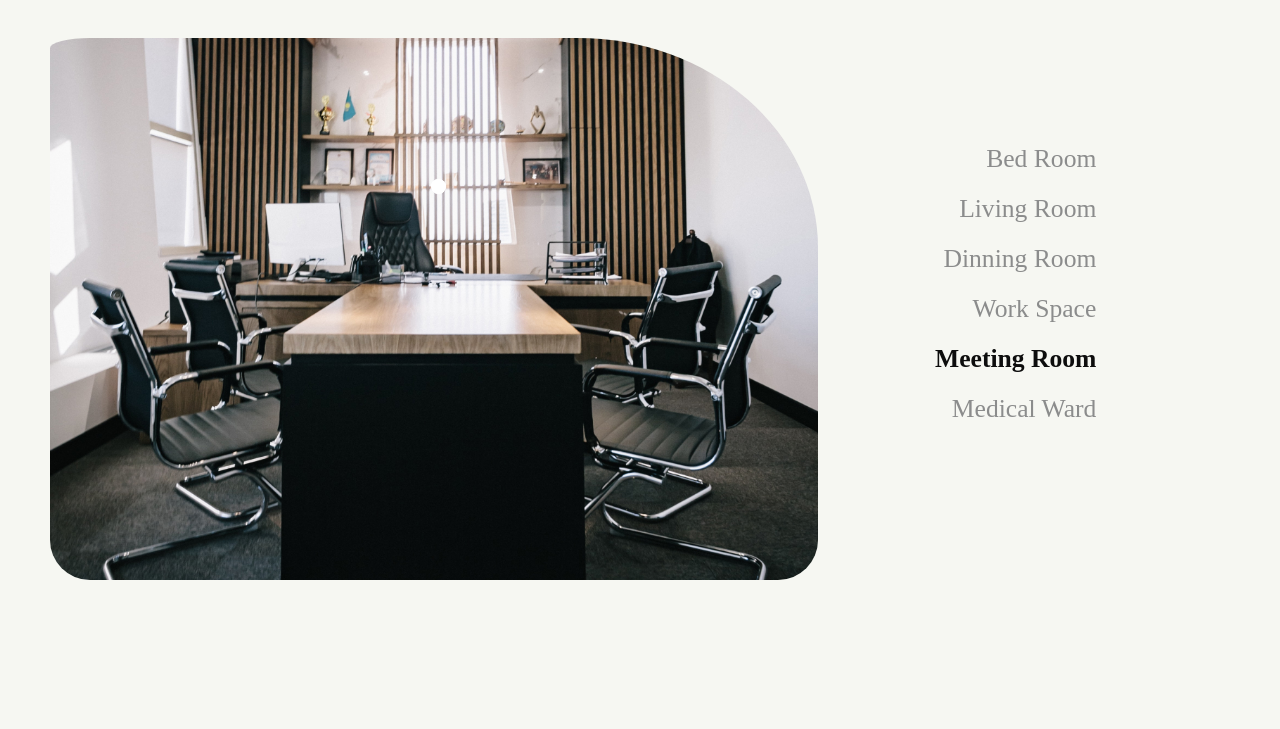
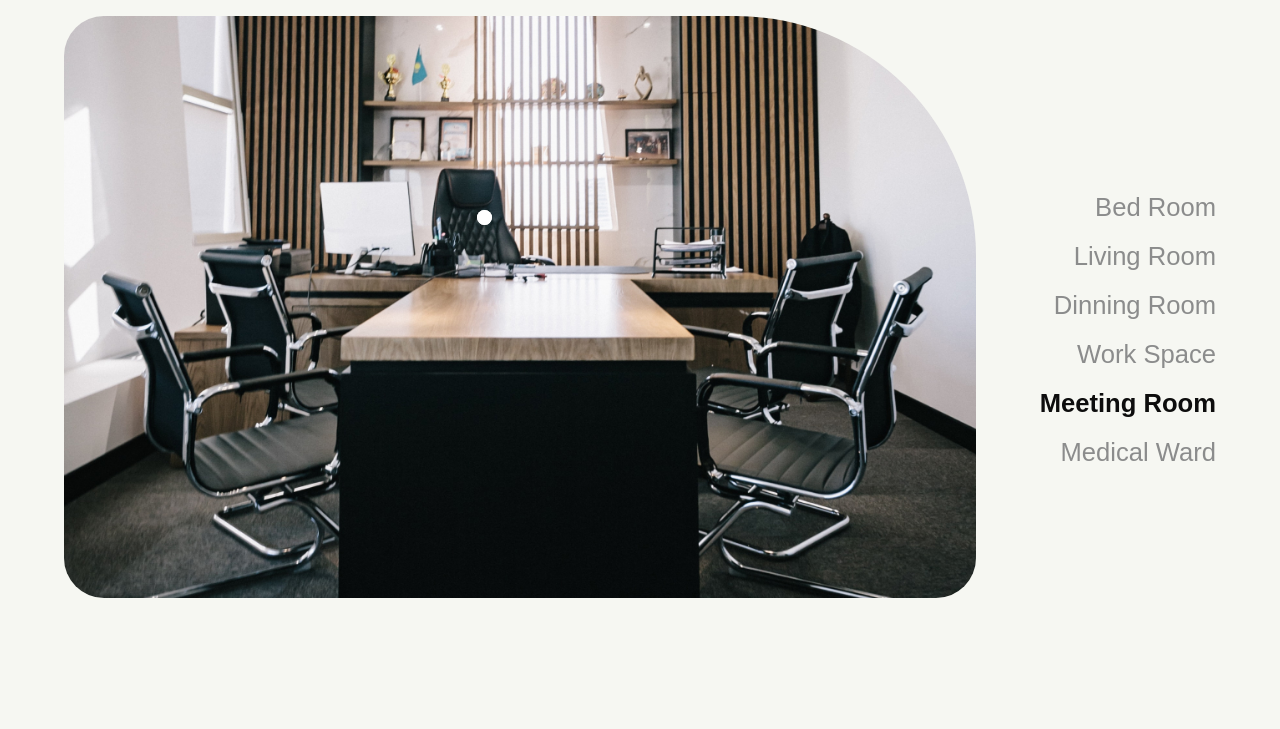
Before and after one commit to atiqisrak/nfldemo, a plain HTML site: page index.html in a window 1280 px wide. Shown: the part 71-800 px from the top of the page. Drawn offline with Linux system fonts and the light colour scheme.

Commit message:
CSS updated

```diff
--- a/style.css
+++ b/style.css
@@ -1,3 +1,25 @@
+/* Font Styles */
+@font-face {
+  font-family: "Ena01";
+  src: local("Ena01"), url("./assets/fonts/Eina01-Bold.ttf") format("ttf");
+  font-weight: 600;
+}
+
+@font-face {
+  font-family: "Eina01";
+  src: local("Eina01"), url("./assets/fonts/Eina01-SemiBold.ttf") format("ttf");
+  font-weight: 400;
+}
+
+@font-face {
+  font-family: "Golden Hills DEMO";
+  src: local("Golden Hills DEMO"), url("./assets/fonts/GoldenHillsDEMO.ttf") format("ttf");
+  font-weight: normal;
+}
+
+
+/* Layout Styles */
+
 * {
     margin: 0;
     padding: 0;
@@ -5,38 +27,49 @@
   }
   html {
     font-size: 16px;
-    font-family: "Montserrat";
+    /* font-family: "Montserrat"; */
+    font-family: 'Eina01', sans-serif;
   }
   body {
     background-color: #F6F7F2;
     width: 100%;
+    font-family: 'Eina01', sans-serif;
+    display: flex;
+    flex-direction: column;
+    align-items: center;
+    justify-content: center;
   }
   nav{
-    padding: 20px 50px;
+    /* padding: 20px 50px; */
+    padding: 1rem 0;
+    width: min(90%, 1600px);
   }
   section {
     display: grid;
-    grid-template-columns: 3fr 1fr;
+    grid-template-columns: 5fr 1fr;
     overflow: hidden;
-    padding: 0 50px;
+    /* padding: 0 50px; */
+    margin-top: 1rem;
+    width: min(90%, 1600px);
   }
   .container {
-    width: 100%;
-    max-width: 1170px;
+    /* width: 100%;
+    max-width: 1170px; */
     position: relative;
-    display: flex;
-    align-items: center;
+    /* display: flex;
+    align-items: center; */
   }
   .container .interiorimg {
-    width: 60vw;
-    height: auto;
-    padding-top: 30px;
+    width: 95%;
+    height: 90%;
+    object-fit: cover;
+    /* padding-top: 30px; */
     border-radius: 40px 240px 40px 40px;
   }
   .side{
     display: flex;
     flex-direction: column;
-    align-items: flex-start;
+    align-items: flex-end;
     justify-content: center;
   }
   .side ul{
@@ -147,13 +180,16 @@
     padding: 20px;
   }
   .tooltip-1 .tooltip-content .content h1 {
+    font-family: 'Eina01',sans-serif;
+    font-weight: 600;
     font-size: 24px;
   }
   .tooltip-1 .tooltip-content .content p {
+    font-family: 'Eina01', sans-serif;
     font-size: 14px;
   }
   .tooltip-1 .tooltip-content .content button {
-    font-family: "Montserrat";
+    /* font-family: "Montserrat"; */
     font-size: 18px;
     font-weight: 400;
     border: none;
@@ -249,6 +285,7 @@
     -webkit-box-sizing: border-box;
     box-sizing: border-box;
   }
+
 
   a {
     padding: 0;
```
